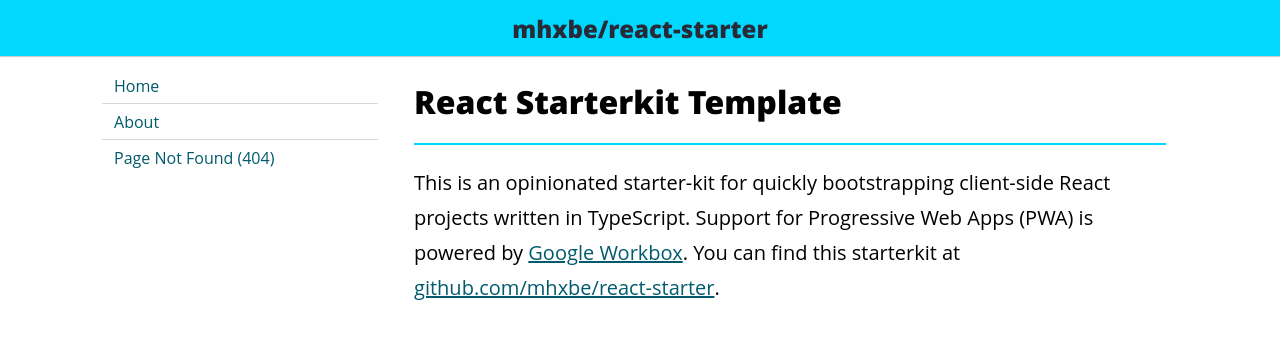
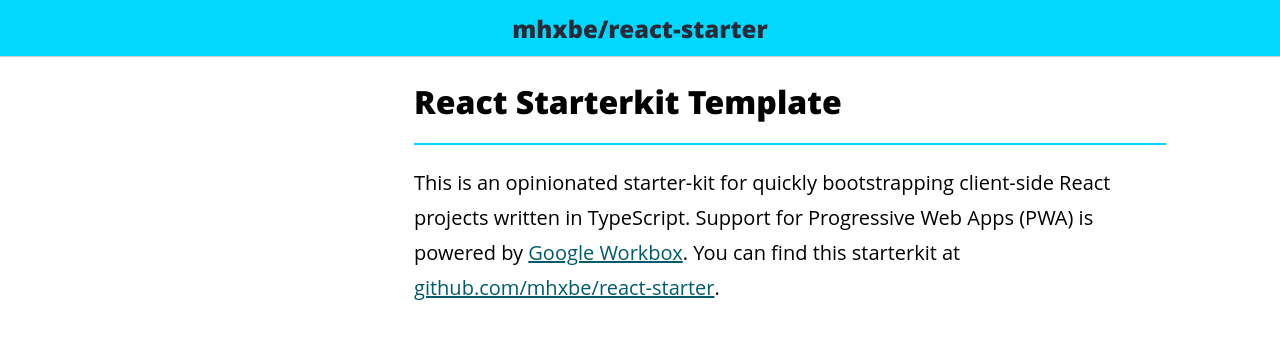
Before and after one commit to mhxbe/react-starter, a React app: page / in a window 1280 px wide. Shown: the top 338 px of the page. Built offline with nearby package versions, Linux system fonts and the light colour scheme; a web font is replaced by a local one.

Commit message:
Fix unwanted showing of sidebar when resizing from desktop to lower widths

```diff
--- a/src/App.tsx
+++ b/src/App.tsx
@@ -13,6 +13,7 @@ const App: React.FC = () => {
     showSidebar,
     setShowSidebar,
     showContent,
+    setShowContent,
     toggleSidebarRef,
   } = useShowSidebar();
 
@@ -21,7 +22,10 @@ const App: React.FC = () => {
       <ResetCss />
       <Header
         showSidebar={showSidebar}
-        onToggleSidebar={() => setShowSidebar(!showSidebar)}
+        onToggleSidebar={() => {
+          setShowSidebar(!showSidebar);
+          setShowContent(showSidebar);
+        }}
         toggleSidebarRef={toggleSidebarRef}
       />
       <Main role="main">
--- a/src/hooks/show-sidebar.ts
+++ b/src/hooks/show-sidebar.ts
@@ -5,6 +5,7 @@ interface ShowSidebarHook {
   showSidebar: boolean;
   setShowSidebar: React.Dispatch<React.SetStateAction<boolean>>;
   showContent: boolean;
+  setShowContent: React.Dispatch<React.SetStateAction<boolean>>;
   toggleSidebarRef: React.RefObject<HTMLDivElement>;
 }
 
@@ -28,19 +29,15 @@ function useShowSidebar(): ShowSidebarHook {
   }, []);
 
   React.useEffect(() => {
-    if (innerWidth >= BREAKPOINT_DESKTOP) {
-      setShowContent(true);
-      setShowSidebar(true);
-      return;
-    }
-
-    setShowContent(!showSidebar);
-  }, [innerWidth, showSidebar]);
+    setShowContent(true);
+    setShowSidebar(innerWidth >= BREAKPOINT_DESKTOP);
+  }, [innerWidth]);
 
   return {
     showSidebar,
     setShowSidebar,
     showContent,
+    setShowContent,
     toggleSidebarRef,
   };
 }
```
